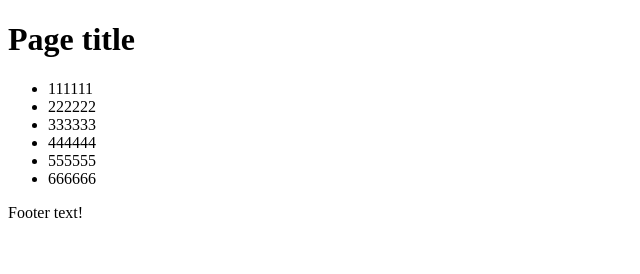
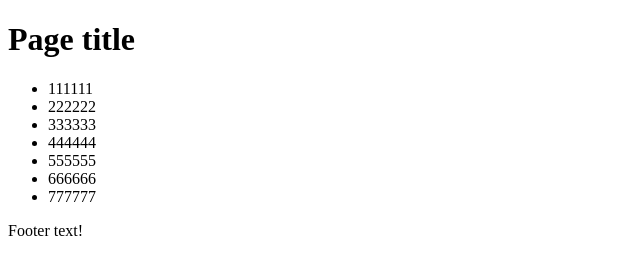
Before and after one commit to perehid/my-page, a plain HTML site: page index.html in a window 1280 px wide. Shown: the whole page, without its empty margins (0-640 px from the left). Drawn offline with Linux system fonts and the light colour scheme.

Commit message:
add 7777 li

```diff
--- a/index.html
+++ b/index.html
@@ -14,6 +14,7 @@
     <li>444444</li>
     <li>555555</li>
     <li>666666</li>
+    <li>777777</li>
   </ul>
 <footer>Footer text!</footer>
 </body>
```
